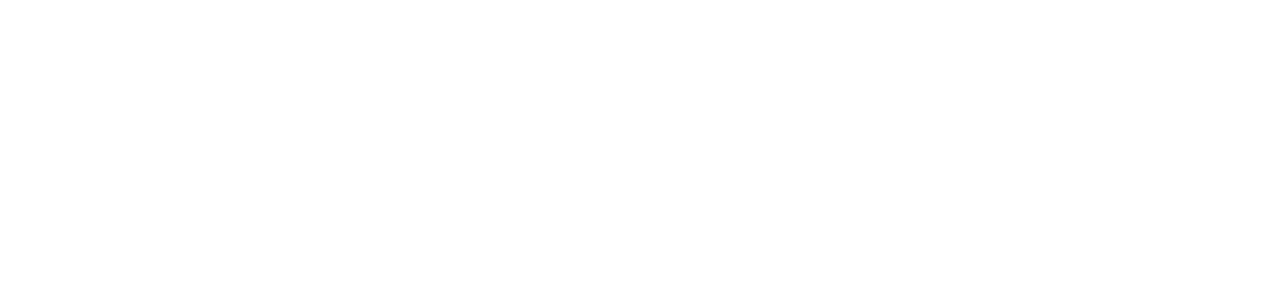
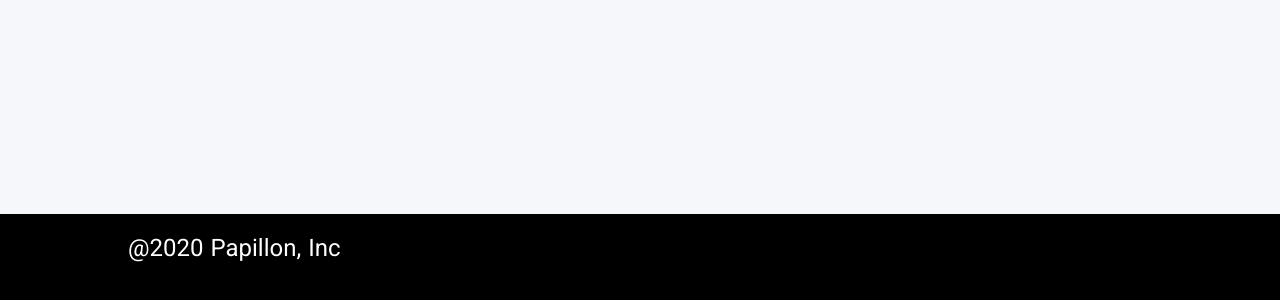
Before and after one commit to Papillon-inc/PapillonBriefWebsite, a Nuxt app in the folder papillon_brief_website/: page / in a window 1280 px wide. Shown: the part 4526-4826 px from the top of the page. Before the commit the page ends 3930 px from the top, so only its background shows below. Built offline with nearby package versions, Linux system fonts and the light colour scheme.

Commit message:
bit全探索 こういう判断のさせ方もありなのね

```diff
--- /dev/null
+++ b/papillon_brief_website/components/Footer.vue
@@ -0,0 +1,40 @@
+<template>
+  <div class="footer">
+    <span class="copyright">@2020 Papillon, Inc</span>
+    <span class="papillon">Papillon</span>
+  </div>
+</template>
+
+<script>
+export default {
+
+}
+</script>
+
+<style scoped lang="scss">
+@import url('https://fonts.googleapis.com/css2?family=Roboto:wght@400;500;700;900&display=swap');
+
+.footer {
+  height: 100px;
+  width: 100%;
+
+  background: black;
+  color: white;
+  font-size: 24px;
+  font-family: 'Roboto', sans-serif;
+
+  .copyright {
+    position: relative;
+    left: 10%;
+    top: 20px;
+  }
+
+  .papillon {
+    position: absolute;
+
+    right: 10%;
+    top: 20px;
+    text-align: right;
+  }
+}
+</style>
--- a/papillon_brief_website/pages/index.vue
+++ b/papillon_brief_website/pages/index.vue
@@ -94,15 +94,21 @@
         </div>
       </div>
     </div>
+    <div class="fifthPanel">
+
+    </div>
+    <Footer />
   </div>
 </template>
 
 <script>
 import Navigation from '~/components/NavigationBar.vue'
+import Footer from '~/components/Footer.vue'
 
 export default {
   components: {
-    Navigation
+    Navigation,
+    Footer
   },
   data() {
     return {
@@ -499,6 +505,13 @@
       }
     }
   }
+
+  .fifthPanel {
+    position: relative;
+    background: #F5F7FA;
+    height: 810px;
+    width: 100%;
+  }
 }
 
 .purpleDot {
```
